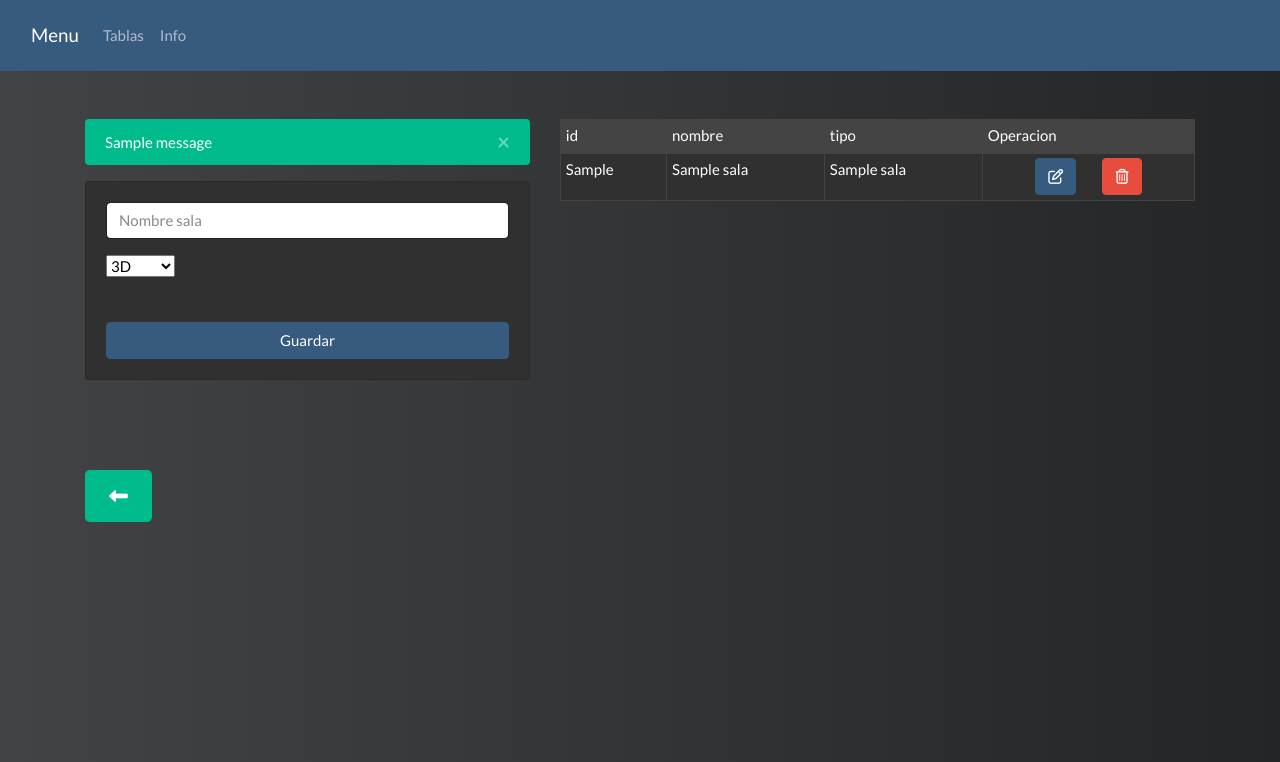
After one commit to Fernand0GC/REST_API-CINE, a Flask app: page /Sala in a window 1280 px wide. The commit adds this page. Shown: the top 762 px of the page. Run offline with Flask 2, Linux system fonts and the light colour scheme; one stand-in notice (Sample message) is shown; a database or web service that is not in the repository returns one stand-in record (values such as "Sample title"); some libraries are stand-ins or nearby versions.

Commit message:
implementacion de tablas sala, empleado y mejora de menu

```diff
--- a/app.py
+++ b/app.py
@@ -15,7 +15,17 @@ app.secret_key='my secret key'
 
 @app.route('/')
 def index():
-    return render_template('menu.html')
+    cursor = conexion.cursor()
+    cursor.execute(" select count (*) from sala")
+    cantsalas = cursor.fetchall()
+    cursor.execute(" select count (*) from cliente")
+    cantcliente = cursor.fetchall()
+    cursor.execute(" select count (*) from empleado")
+    cantempleado = cursor.fetchall()
+    cursor.execute(" select count (*) from pelicula")
+    cantpelicula = cursor.fetchall()
+    cursor.close
+    return render_template('menu.html',salas=cantsalas, clientes=cantcliente, empleado=cantempleado, pelicula=cantpelicula)
 
 @app.route('/info')
 def info():
@@ -67,7 +77,7 @@ def update_client(id):#ACTUALIZAR CLIENTE
         conexion.commit()
         flash('Client Updated Successfully')
         return redirect(url_for('Clientes'))
-@app.route('/delete/<string:id>', methods = ['POST', 'GET'])
+@app.route('/delete_cliente/<string:id>', methods = ['POST', 'GET'])
 def delete_cliente(id):#ELIMINAR CLIENTE
     cur=conexion.cursor()
     cur.execute('DELETE FROM cliente WHERE id_cliente = {0}'.format(id))
@@ -133,7 +143,7 @@ def delete_pelicula(id):
 @app.route('/Empleado')
 def Empleados():
     cursor=conexion.cursor()
-    query="SELECT id_empleado,nombre_empleado ,apellido_empleado, identidad_empleado, nombre_tipo_cargo, jefe, fecha_ingreso, salario FROM empleado INNER JOIN tipo_cargo ON empleado.id_cargo = tipo_cargo.id_tipo_cargo;"
+    query="SELECT e2.id_empleado, e2.nombre_empleado ,e2.apellido_empleado, e2.identidad_empleado,e3.nombre_tipo_cargo, e2.jefe as id_jefe, e1.nombre_empleado as nombre_jefe, e2.fecha_ingreso, e2.salario FROM empleado e1 FULL OUTER  join empleado e2 on (e2.jefe = e1.id_empleado)inner join tipo_cargo e3 ON (e3.id_tipo_cargo =e2.id_cargo);"
     cursor.execute(query)
     data=cursor.fetchall()
     cursor.close
@@ -178,11 +188,71 @@ def update_empleado(id):
             jefe=%s,
             fecha_ingreso=%s,
             salario=%s
-        WHERE id_pelicula = %s
+        WHERE id_empleado = %s
         """, (nombre_empleado, apellido_empleado, identidad_empleado,tipo_cargo,jefe,fecha_ingreso,salario, id))
         conexion.commit()
         flash('Employee Updated Successfully')
         return redirect(url_for('Empleados'))
+@app.route('/delete_empleado/<string:id>', methods = ['POST', 'GET'])
+def delete_empleado(id):
+    cur=conexion.cursor()
+    cur.execute('DELETE FROM empleado WHERE id_emplado = {0}'.format(id))
+    conexion.commit()
+    flash('Employee Removed Successfully...')
+    return redirect(url_for('Empleados'))
+#FIN TABLA EMPLEADO
+
+#TABLA SALA
+@app.route('/Sala')
+def Salas():
+    cursor=conexion.cursor()
+    query="SELECT id_sala, nombre_sala, nombre_tipo from sala INNER JOIN  tipo_sala on tipo_sala.id_tipo=id_tipo_sala;"
+    cursor.execute(query)
+    data=cursor.fetchall()
+    cursor.close
+    return render_template('Sala.html', salas = data)
+@app.route('/add_sala', methods = ['POST'])
+def add_sala():
+
+    nombre_sala = request.form['nombre_sala']
+    id_tipo_sala=request.form['id_tipo_sala']
+    cur = conexion.cursor()
+    cur.execute('INSERT INTO sala (nombre_sala, id_tipo_sala ) VALUES( %s, %s)', (nombre_sala, id_tipo_sala))
+    conexion.commit()
+    flash('Theater added successfully...')
+    return redirect(url_for("Salas")
+    )
+@app.route('/edit_sala/<string:id>', methods = ['POST', 'GET'])
+def get_salas(id):
+    cur=conexion.cursor()
+    cur.execute("SELECT * from sala where id_sala = {0}".format(id))
+    data = cur.fetchall()
+    return render_template('edit-sala.html',sala=data[0] )
+@app.route('/update_sala/<id>', methods=['POST'])
+def update_sala(id):
+    if request.method=='POST':
+        nombre_sala=request.form['nombre_sala']
+        id_tipo_sala=request.form['id_tipo_sala']
+        cur=conexion.cursor()
+        cur.execute("""
+        UPDATE sala
+        SET nombre_sala=%s,
+            id_tipo_sala=%s
+        WHERE id_sala = %s
+        """, (nombre_sala, id_tipo_sala, id))
+        conexion.commit()
+        flash('Theater Updated Successfully')
+        return redirect(url_for('Salas'))
+@app.route('/delete_sala/<string:id>', methods = ['POST', 'GET'])
+def delete_sala(id):
+    cur=conexion.cursor()
+    cur.execute('DELETE FROM sala WHERE id_sala = {0}'.format(id))
+    conexion.commit()
+    flash('Theater Removed Successfully...')
+    return redirect(url_for('Salas'))
+
+
+
 
 if __name__ == '__main__':
     app.run(port=3000, debug=True)
--- /dev/null
+++ b/templates/Sala.html
@@ -0,0 +1,85 @@
+{% extends 'layout.html' %}
+{%block body%}
+<div class="row">
+    <div class="col-md-5">
+
+        <head>
+
+            {%with messages = get_flashed_messages()%}
+            {% if messages %}
+            {% for message in messages %}
+            <div class="alert alert-success alert-dismissible fade show" role="alert">
+                {{ message }}
+                <button type="button" class="close" data-dismiss="alert" aria-label="Close">
+                    <span aria-hidden="true">&times;</span>
+                </button>
+            </div>
+            {% endfor %}
+            {% endif %}
+            {% endwith %}
+            <script src="https://kit.fontawesome.com/c9d3e98692.js" crossorigin="anonymous"></script>
+        </head>
+        <div class="card card-body">
+            <form action="add_sala" method="POST">
+                <div class="form-group">
+                    <input type="text" name="nombre_sala" placeholder="Nombre sala" class="form-control">
+                </div>
+                <select name="id_tipo_sala" class="form-select" aria-label="Default select example">
+                    <option value=1>3D</option>
+                    <option value=2>2D</option>
+                    <option value=3>VIP 3D</option>
+                    <option value=4>VIP 2D</option>
+
+                </select>
+                <br><br><br>
+
+                <button type="submit" class="btn btn-primary btn-block">
+                    Guardar
+                </button>
+            </form>
+        </div>
+    </div>
+    <div class="col-md-7">
+        <table class="table table-striped table-hover table-bordered table-sm bg-secondary">
+            <thead>
+                <tr>
+                    <td>id</td>
+                    <td>nombre</td>
+                    <td>tipo</td>
+                    <td>Operacion</td>
+                </tr>
+            </thead>
+            <tbody>
+                {% for sala in salas %}
+                <tr>
+                    <td>{{ sala.0 }}</td>
+                    <td>{{ sala.1 }}</td>
+                    <td>{{ sala.2 }}</td>
+                    <td>
+                        <center>
+                            <a href="/edit_sala/{{sala.0}}" class="btn btn-primary"><i
+                                    class="far fa-edit"></i></a>&nbsp;&nbsp;&nbsp;&nbsp;&nbsp;&nbsp;&nbsp;&nbsp;
+                            <a href="/delete_sala/{{sala.0}}" class="btn btn-danger btn-delete"><i
+                                    class="far fa-trash-alt"></i></a>
+                        </center>
+                    </td>
+
+                </tr>
+                {% endfor %}
+            </tbody>
+        </table>
+    </div>
+</div>
+<br><br><br><br>
+<nav aria-label="...">
+    <ul class="pagination pagination-lg">
+        <li class="page-item"><a class="page-link " href="/tablas"><i class="fas fa-long-arrow-alt-left"></i></a></li>
+    </ul>
+</nav>
+
+
+
+
+
+
+{% endblock %}
--- a/templates/layout.html
+++ b/templates/layout.html
@@ -11,7 +11,7 @@
 </head>
 
 <body>
-    <nav class="navbar navbar-expand-lg bg-primary">
+    <nav class="navbar navbar-expand-lg navbar-dark bg-primary">
         <div class="container-fluid">
             <a class="navbar-brand" href="/">Menu</a>
             <button class="navbar-toggler" type="button" data-bs-toggle="collapse" data-bs-target="#navbarNav"
```
Also changed, not shown: templates/Cliente.html (+9 -3 lines), templates/Empleado.html (+18 -7 lines), templates/Pelicula.html (+7 -2 lines), templates/edit-client.html (+8 -0 lines), templates/edit-empleado.html (+16 -4 lines), templates/edit-pelicula.html (+8 -0 lines), templates/edit-sala.html (added, +33 -0 lines), templates/info.html (+68 -11 lines), templates/menu.html (+54 -0 lines), templates/tablas.html (+4 -7 lines), static/images/5293776.jpg (deleted), static/images/bienvenido.png (deleted), static/images/cine.png (deleted).
